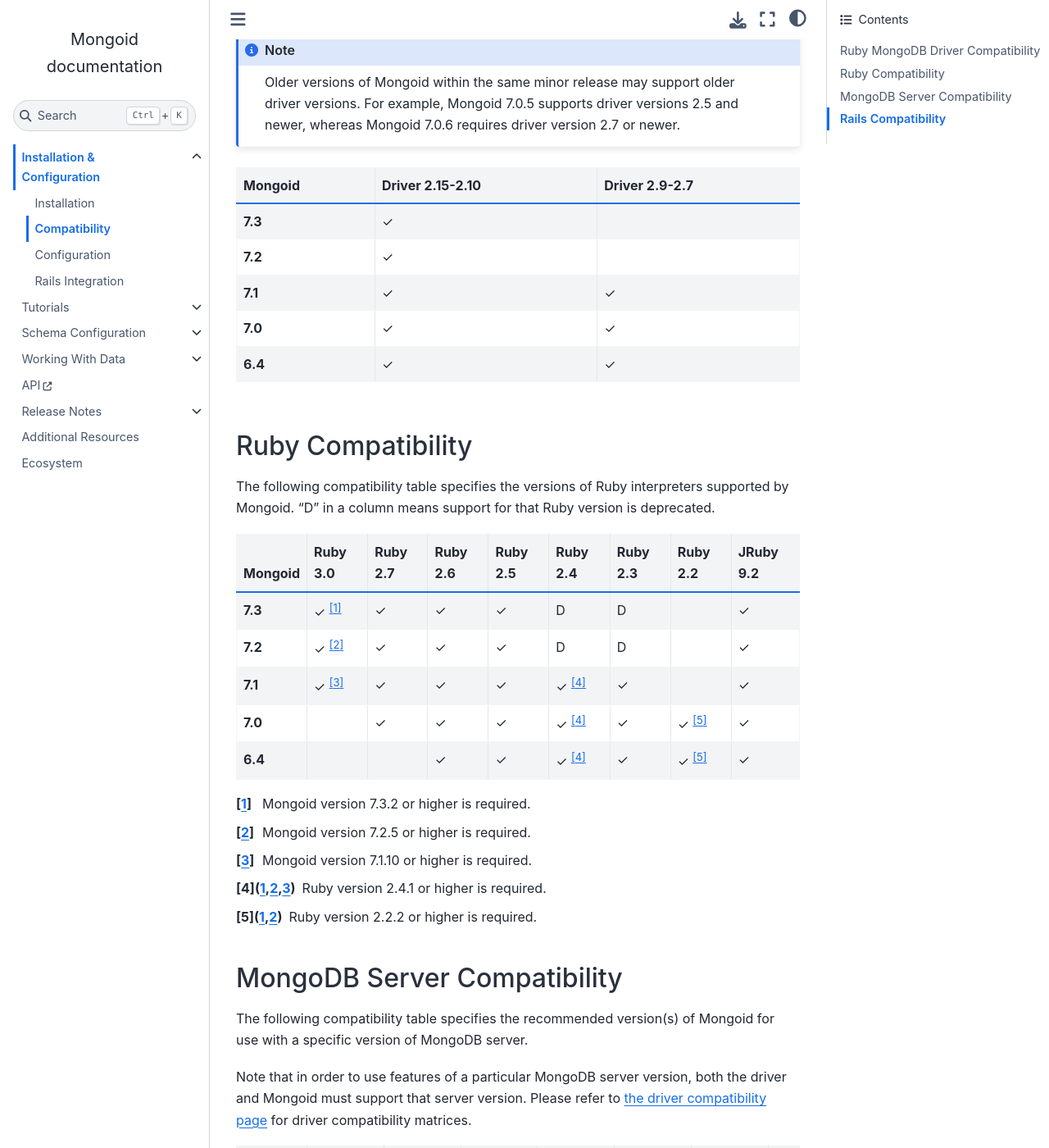
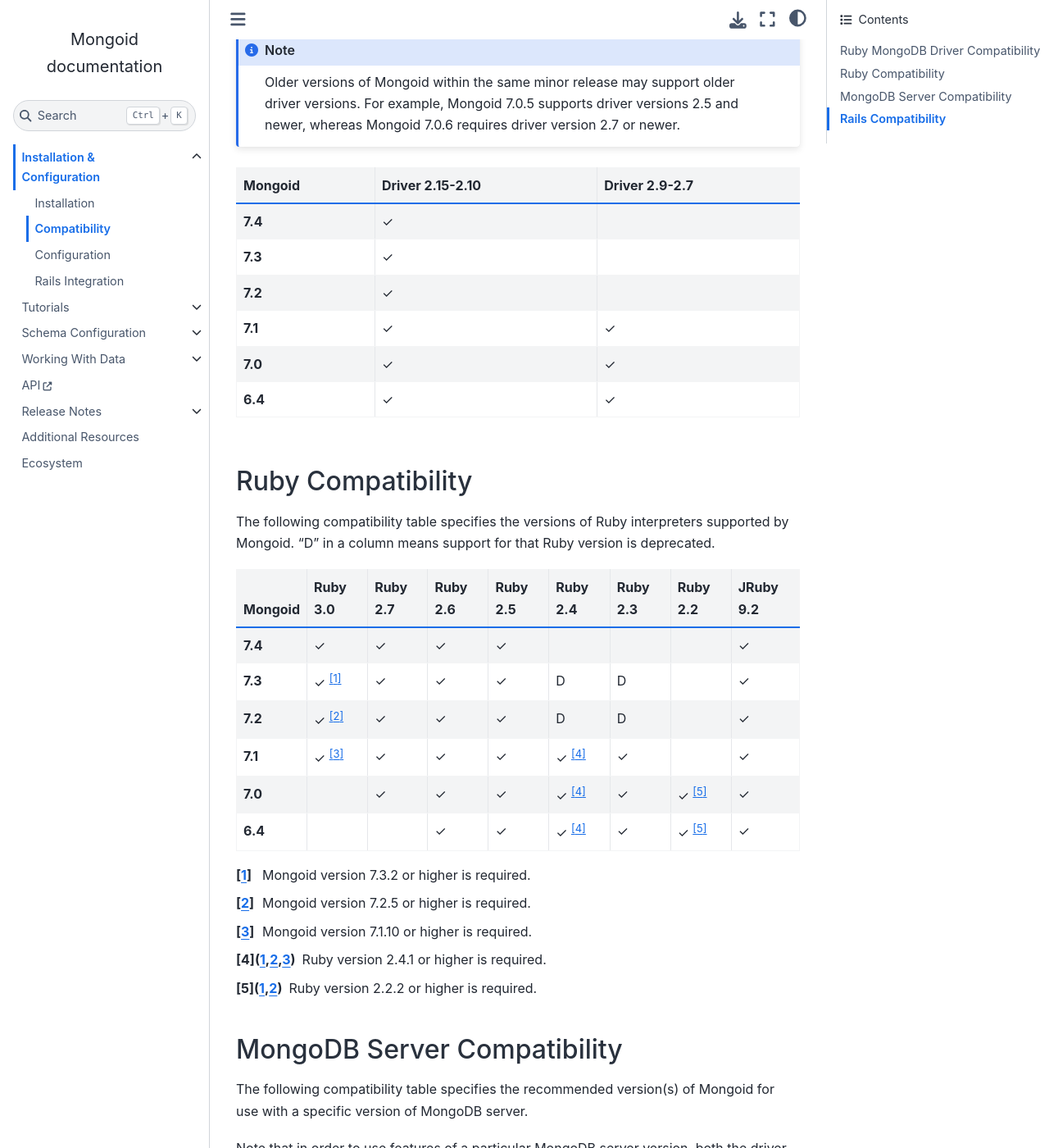
Before and after one commit to i80and/docs-mongoid, a Sphinx documentation site: the page built from docs/reference/compatibility.txt, in a window 1280 px wide and 1400 px high, scrolled down 484 px. Shown: the whole window at 82% size. Built offline with Sphinx 7.4.7 and the Sphinx Book theme 1.1.4, drawn with Linux system fonts in a browser that asks for light colours; some of the changed text lies outside the part shown.

```diff
--- a/docs/reference/compatibility.txt
+++ b/docs/reference/compatibility.txt
@@ -33,6 +33,10 @@ specified Mongoid versions.
    * - Mongoid
      - Driver 2.15-2.10
      - Driver 2.9-2.7
+
+   * - 7.4
+     - |checkmark|
+     -
 
    * - 7.3
      - |checkmark|
@@ -76,6 +80,16 @@ is deprecated.
      - Ruby 2.3
      - Ruby 2.2
      - JRuby 9.2
+
+   * - 7.4
+     - |checkmark|
+     - |checkmark|
+     - |checkmark|
+     - |checkmark|
+     -
+     -
+     -
+     - |checkmark|
 
    * - 7.3
      - |checkmark| [#mongoid-7.3-ruby-3.0]_
@@ -165,6 +179,16 @@ for driver compatibility matrices.
      - MongoDB 3.0
      - MongoDB 2.6
 
+   * - 7.4
+     - |checkmark|
+     - |checkmark|
+     - |checkmark|
+     - |checkmark|
+     - |checkmark|
+     - |checkmark|
+     - |checkmark|
+     - |checkmark|
+
    * - 7.3
      - |checkmark|
      - |checkmark|
@@ -236,6 +260,14 @@ are supported by Mongoid.
      - Rails 5.1
      - Rails 5.0
      - Rails 4.2
+
+   * - 7.4
+     - |checkmark|
+     - |checkmark|
+     - |checkmark| [#rails-5-ruby-3.0]_
+     - |checkmark| [#rails-5-ruby-3.0]_
+     -
+     -
 
    * - 7.3
      - |checkmark|
```
Also changed, not shown: docs/release-notes/mongoid-7.4.txt (+7 -0 lines).
